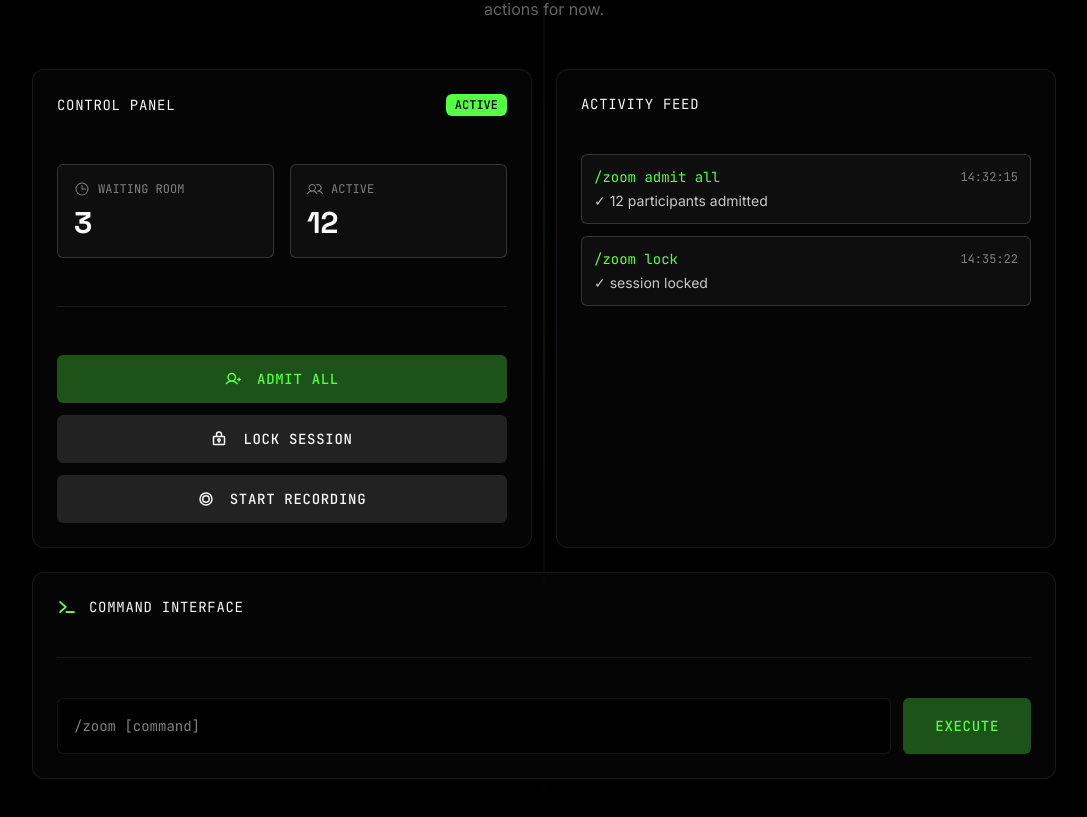
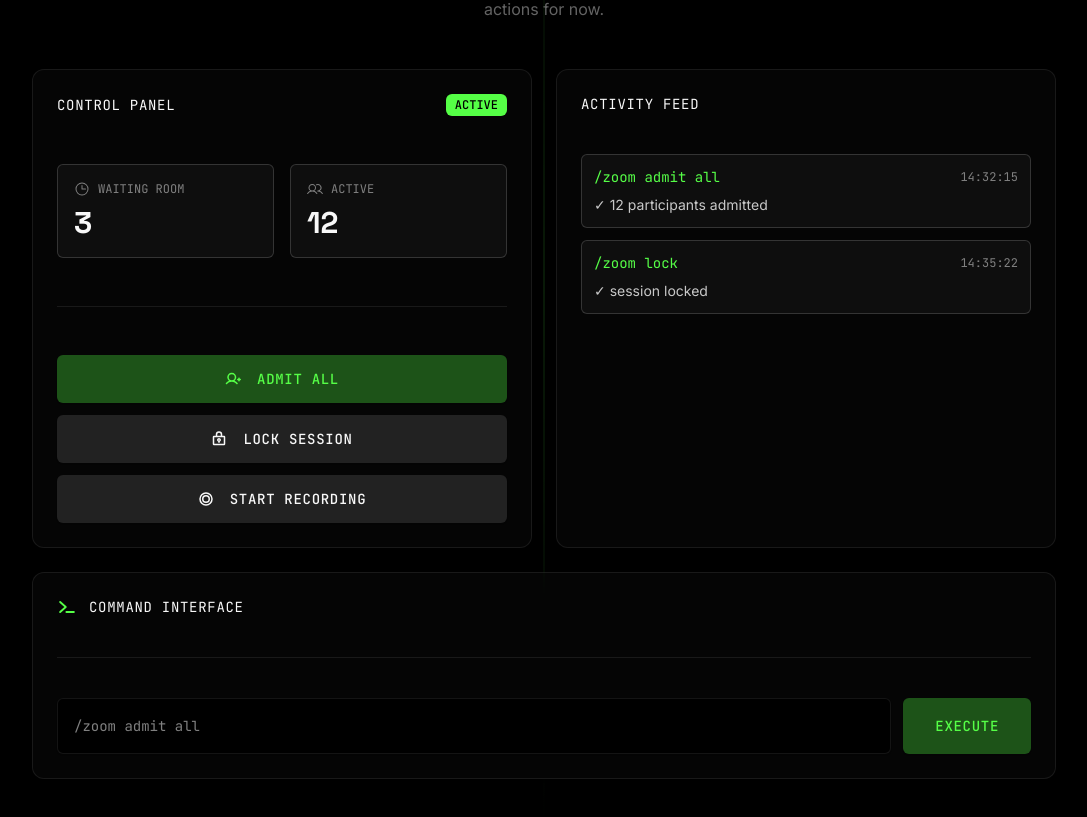
Before and after one commit to FriskyDevelopments/nbu-operator-console, a React (Vite) app: page / in a window 1280 px wide. Shown: the part 243-1060 px from the top of the page, without its empty margins (96-1183 px from the left). Built offline with nearby package versions, Linux system fonts and the light colour scheme.

Commit message:
Generated by Spark: Fix all reported errors.

```diff
--- a/src/App.tsx
+++ b/src/App.tsx
@@ -196,7 +196,7 @@ function App() {
                     transition={{ duration: 0.3 }}
                     className="glass-panel-hover rounded-md p-3"
                   >
-                    <div className="flex items-center justify-between mb-1">
+                    <div className="flex items-center justify-between mb-2">
                       <code className="text-sm text-primary font-mono truncate">
                         {entry.command}
                       </code>
@@ -209,7 +209,7 @@ function App() {
                     </p>
                   </motion.div>
                 ))}
-                    </div>
+              </div>
             </Card>
           </motion.div>
         </div>
@@ -227,18 +227,19 @@ function App() {
                 Command Interface
               </h2>
             </div>
+
             <Separator className="mb-4" />
+
             <form onSubmit={handleCommand} className="flex flex-col sm:flex-row gap-3">
               <Input
-                id="command-input"
                 value={commandInput}
                 onChange={(e) => setCommandInput(e.target.value)}
-                placeholder="/zoom [command]"
+                placeholder="/zoom admit all"
                 className="flex-1 bg-background border-white/[0.08] text-foreground font-mono h-14 text-base pl-4 focus:border-primary/50 focus:ring-primary/20"
               />
               <Button
                 type="submit"
-                className="bg-primary/30 hover:bg-primary/40 border-primary/30 text-primary font-mono text-sm uppercase tracking-wider px-8 h-14"
+                className="bg-primary/30 hover:bg-primary/40 border-primary/30 text-primary font-mono text-sm uppercase tracking-wider h-14 px-8"
               >
                 Execute
               </Button>
```
